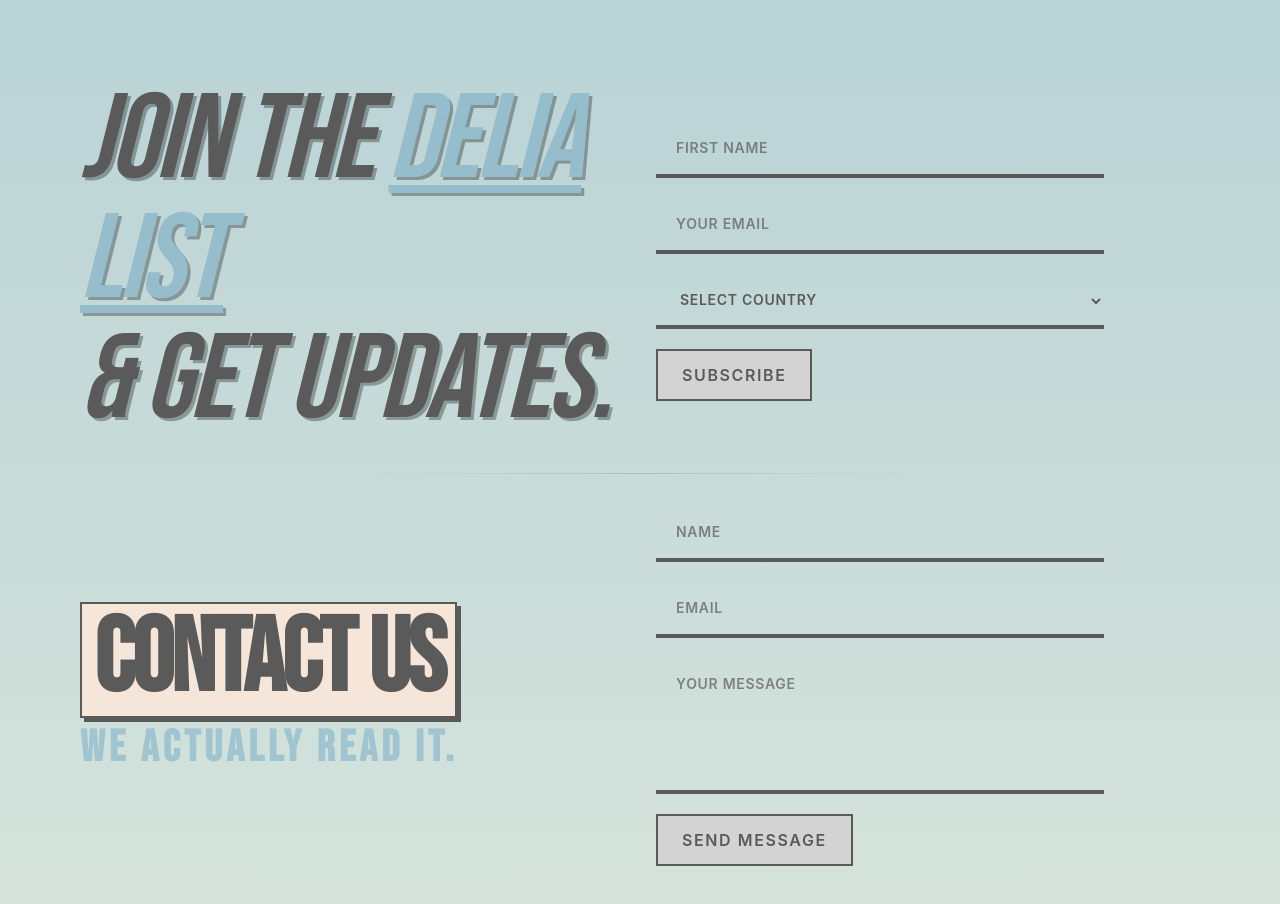
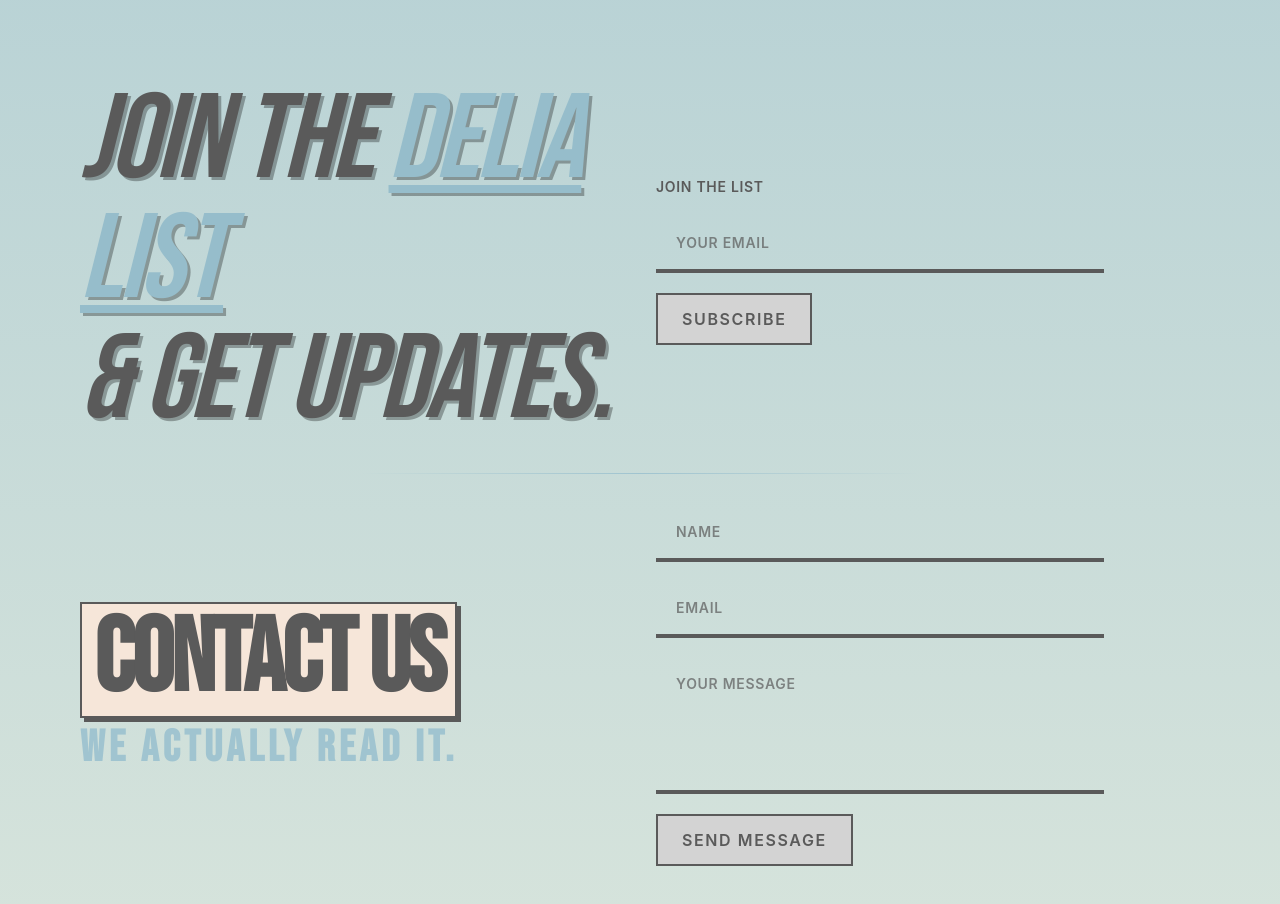
Before and after one commit to renaissancejlc/delia, a React (Vite) app: page / in a window 1280 px wide. Shown: the part 2820-3724 px from the top of the page. Built offline with nearby package versions, Linux system fonts and the light colour scheme; a web font is replaced by a local one.

Commit message:
update subscriber form

```diff
--- a/src/pages/Home.jsx
+++ b/src/pages/Home.jsx
@@ -497,17 +497,24 @@ export default function Home() {
                 </h3>
               </div>
               <form
+                action="https://gmail.us14.list-manage.com/subscribe/post?u=9f6693255f8704e128633714f&amp;id=622c22eec6"
+                method="post"
+                target="hidden_iframe"
                 onSubmit={(e) => {
-                  e.preventDefault();
                   showStatusBanner("✓ You're on the list. Stay tuned!");
                   e.currentTarget.reset();
                 }}
+                noValidate
                 className="flex flex-col gap-5 w-full max-w-md"
               >
+                <label htmlFor="mce-EMAIL" className="text-sm font-semibold uppercase tracking-wider">
+                  Join the list
+                </label>
                 <input
-                  type="text"
-                  name="first_name"
-                  placeholder="First Name"
+                  type="email"
+                  name="EMAIL"
+                  id="mce-EMAIL"
+                  placeholder="Your email"
                   required
                   className={`w-full px-5 py-4 text-sm font-semibold tracking-wider uppercase bg-transparent border-b-4 focus:outline-none focus:ring-0 transition placeholder:opacity-70 ${
                     isDarkMode
@@ -515,39 +522,16 @@ export default function Home() {
                       : 'text-[#5a5a5a] border-[#5a5a5a] placeholder-[#5a5a5a]'
                   }`}
                 />
+                <div style={{ position: 'absolute', left: '-5000px' }} aria-hidden="true">
+                  <input type="text" name="b_9f6693255f8704e128633714f_622c22eec6" tabIndex="-1" defaultValue="" />
+                </div>
                 <input
-                  type="email"
-                  name="email"
-                  placeholder="Your Email"
-                  required
-                  className={`w-full px-5 py-4 text-sm font-semibold tracking-wider uppercase bg-transparent border-b-4 focus:outline-none focus:ring-0 transition placeholder:opacity-70 ${
-                    isDarkMode
-                      ? 'text-white border-white placeholder-white'
-                      : 'text-[#5a5a5a] border-[#5a5a5a] placeholder-[#5a5a5a]'
-                  }`}
+                  type="submit"
+                  name="subscribe"
+                  value="Subscribe"
+                  className="w-fit px-6 py-3 font-semibold uppercase tracking-widest border-2 transition-all duration-300 hover:scale-105 active:scale-100 bg-[#d3d3d3] text-[#5a5a5a] border-[#5a5a5a] hover:bg-[#5a5a5a] hover:text-[#d3d3d3]"
                 />
-                <select
-                  name="country"
-                  className={`w-full px-5 py-4 text-sm font-semibold tracking-wider uppercase bg-transparent border-b-4 focus:outline-none focus:ring-0 transition placeholder:opacity-70 ${
-                    isDarkMode
-                      ? 'text-white border-white placeholder-white'
-                      : 'text-[#5a5a5a] border-[#5a5a5a] placeholder-[#5a5a5a]'
-                  }`}
-                >
-                  <option value="">Select Country</option>
-                  {[
-                    "United States", "Canada", "United Kingdom", "Australia", "Germany",
-                    "France", "Japan", "India", "Brazil", "South Korea", "Other"
-                  ].map((country) => (
-                    <option key={country} value={country}>{country}</option>
-                  ))}
-                </select>
-                <button
-                  type="submit"
-                  className="w-fit px-6 py-3 font-semibold uppercase tracking-widest border-2 transition-all duration-300 hover:scale-105 active:scale-100 bg-[#d3d3d3] text-[#5a5a5a] border-[#5a5a5a] hover:bg-[#5a5a5a] hover:text-[#d3d3d3]"
-                >
-                  Subscribe
-                </button>
+                <iframe name="hidden_iframe" style={{ display: "none" }} title="hidden" />
               </form>
             </div>
           </motion.div>
```
